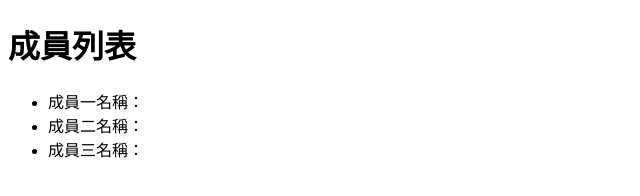
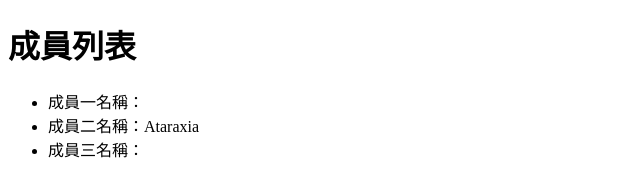
Before and after one commit to echocarriet/2024VueGroupTastWeek5, a plain HTML site: page index.html in a window 1280 px wide. Shown: the full height of the page, 0-640 px from the left. Drawn offline with Linux system fonts and the light colour scheme.

Commit message:
新增成員二名字

```diff
--- a/index.html
+++ b/index.html
@@ -9,7 +9,7 @@
     <h1>成員列表</h1>
     <ul>
         <li>成員一名稱：</li>
-        <li>成員二名稱：</li>
+        <li>成員二名稱：Ataraxia</li>
         <li>成員三名稱：</li>
     </ul>
 </body>
```
